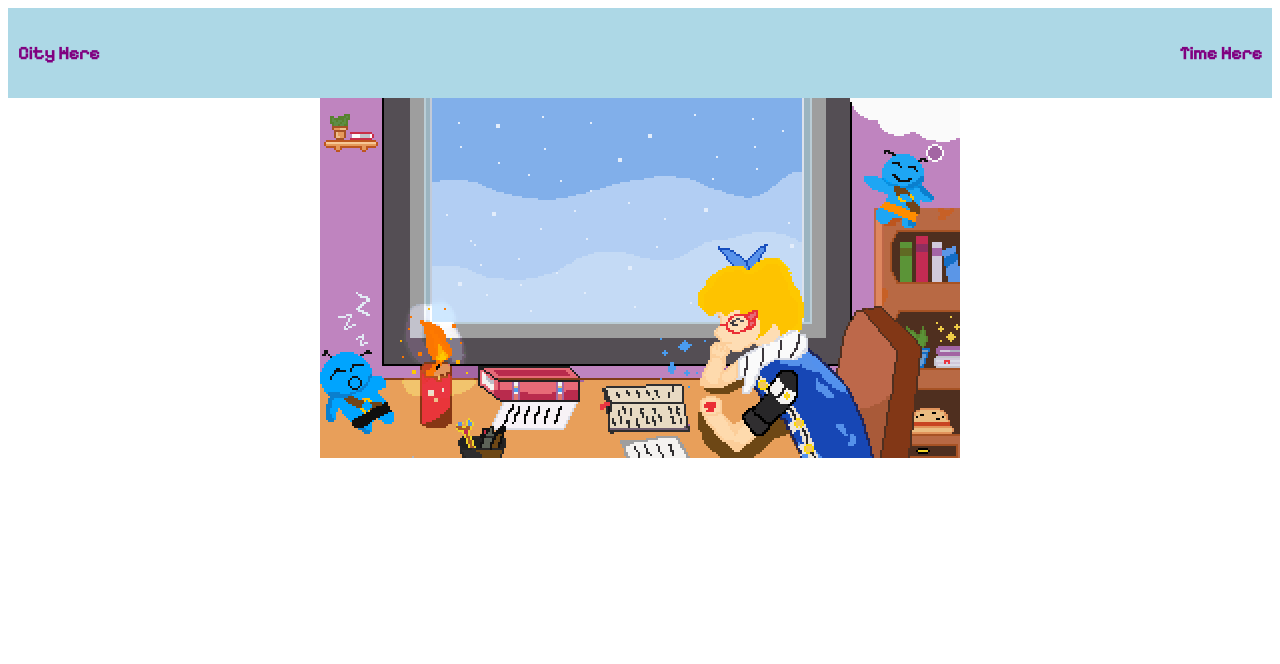
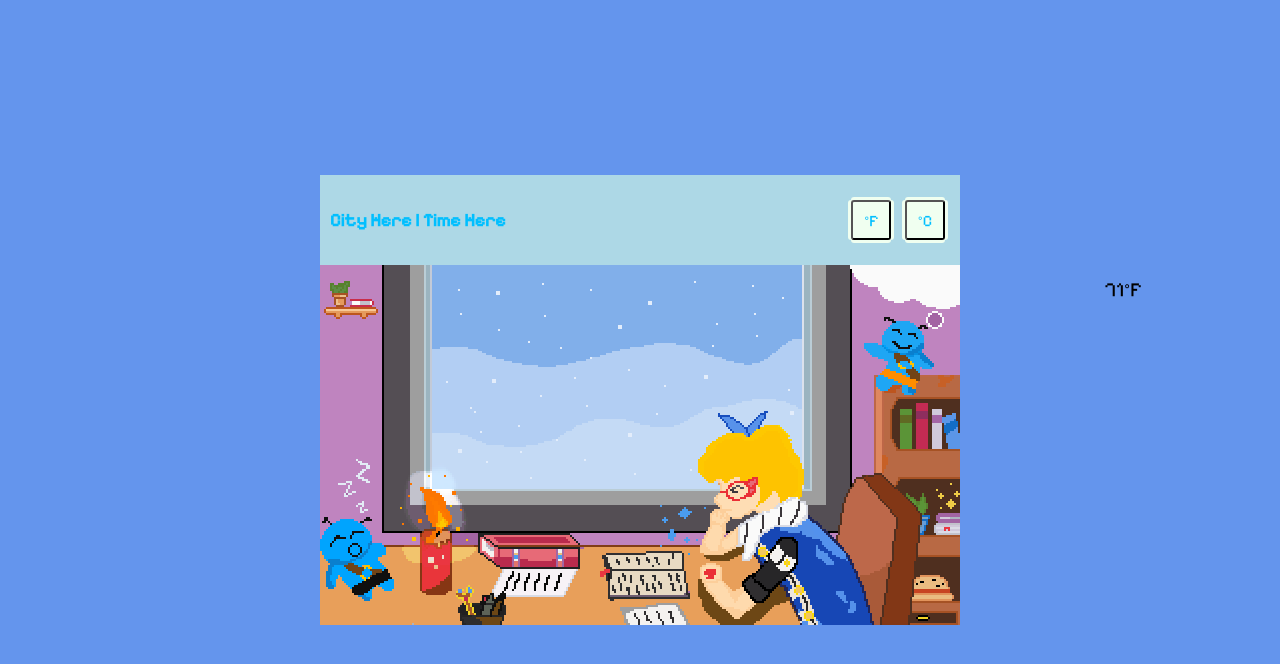
Before and after one commit to SamDevelops971/WeatherSite, a plain HTML site: page index.html in a window 1280 px wide. Drawn offline with Linux system fonts and the light colour scheme.

Commit message:
Made format for website

```diff
--- a/index.html
+++ b/index.html
@@ -8,15 +8,21 @@
     <link href='https://fonts.googleapis.com/css?family=Pixelify Sans' rel='stylesheet'>
 </head>
 <body>
+    <div class="weather">
     <div class="weather-info">
-    <h4 id="city">City Here</h4>
-    <h4 id="time">Time Here</h4>
+    <h4 id="citytime">City Here | Time Here</h4>
+    <div class="tempChange">
+        <button id="fahrenheit">°F</button>
+        <button id="celsius">°C</button>
+    </div>
     </div>
 
     <div class="weather-animation">
         <div class="gemini">
+            71°F
         </div>
 
+    </div>
     </div>
     </body>
 
--- a/style.css
+++ b/style.css
@@ -1,28 +1,57 @@
 body {
+    height: 100%;
+    margin: 0;
+    background-color: cornflowerblue;
+}
 
+.weather {
+    display: flex;
+    flex-direction: column;
+    justify-content: center;
+    align-items: center;
+    height: 100vh;
+}
+
+.weather-info {
+    width: 620px;
+    justify-content: space-between;
+    align-items: center;
+    display: flex;
+    font-family: 'Pixelify Sans';
+    font-size: 18px;
+    color: deepskyblue;
+    background-color: lightblue;
+    padding: 10px;
+}
+
+.gemini {
+    position: absolute;
+    right: 128px;
+    top: 268px;
+    padding: 10px;
+    font-family: 'Pixelify Sans';
+    font-size: 20px;
+}
+
+#fahrenheit, #celsius{
+    width: 40px;
+    height: 40px;
+    margin: 5px;
+    font-family: 'Pixelify Sans';font-size: 16px;
+    color: deepskyblue;
+    image-rendering: crisp-edges;
+    box-shadow: 0px 3px honeydew, 0px -3px honeydew, -3px 0px honeydew, 3px 0px honeydew;
+    background-color: honeydew;
+    border-radius: 3px;
+    cursor: pointer;
 }
 
 
-.weather-info {
-    justify-content: space-between;
-    display: flex;
-    font-family: 'Pixelify Sans';font-size: 16px;
-    font-size: 18px;
-    color: purple;
-    background-color: lightblue;
-    padding: 10px;
-    position: relative;
-}
-
 .weather-animation {
-    display: flex;
-    margin-left: auto;
-    margin-right: auto;
     width: 640px;
     height: 360px;
     background-image: url("weatherImages/snow3.png");
     background-size: cover;
     background-position: center;
     image-rendering: pixelated;
-    aspect-ratio: 16/9;
 }
```
